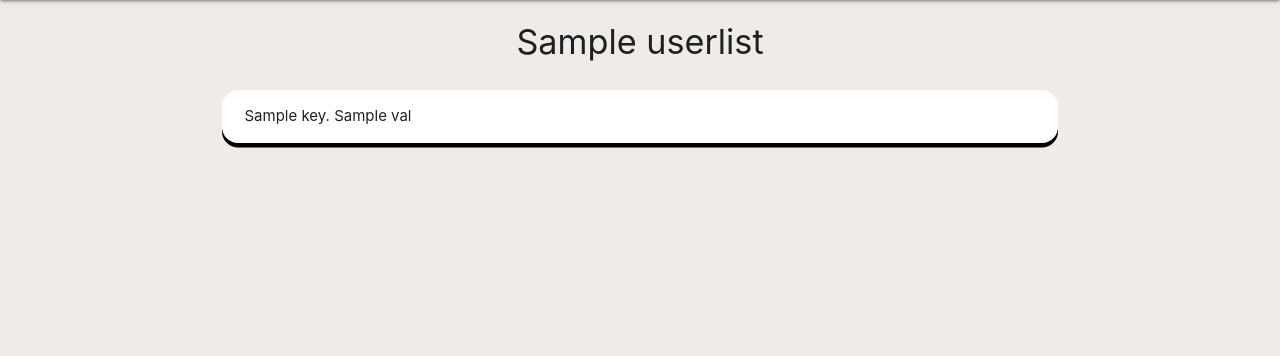
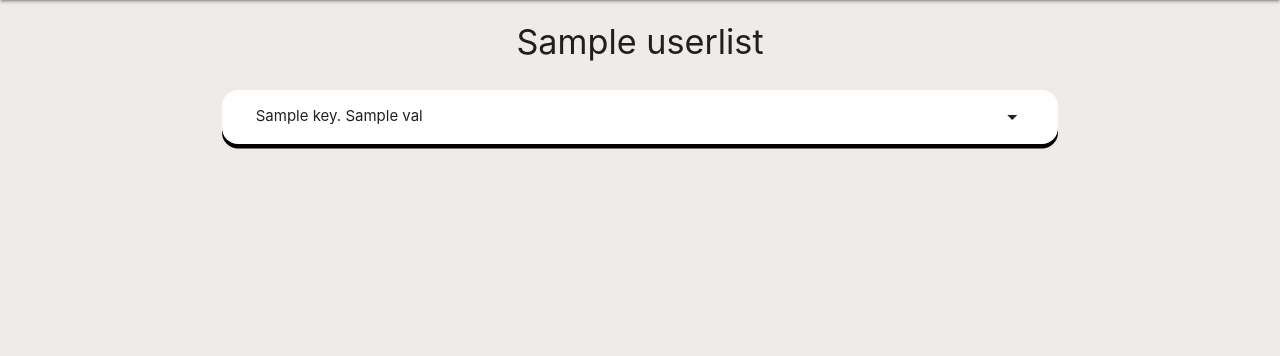
Before and after one commit to Shirral/Roll4, a Flask app: template roll4app/templates/listview.html in a window 1280 px wide. Shown: the part 64-420 px from the top of the page. Run offline with Flask 3, Linux system fonts and the light colour scheme; the template is opened without the code that fills it: most values are stand-ins (such as "Sample title", 1, 10 or a date in 2020).

Commit message:
Update styling

```diff
--- a/roll4app/templates/listview.html
+++ b/roll4app/templates/listview.html
@@ -5,8 +5,11 @@
     <h4 class="center">{{userlist['ListName']}}</h4>
 
     {% for key, val in userlist['ListItems'].items() %}
-            <div class="cardimport notesbtn" id="notesbtn{{key}}">
-                {{key + ". " + val}}
+            <div class="cardimport notesbtn row" id="notesbtn{{key}}">
+                <div class="col s12">
+                    {{key + ". " + val}}
+                    <i class="material-icons right">arrow_drop_down</i>
+                </div>
             </div>
             <div class="customhide notesview" id="notes{{key}}">
                 <p>{{userlist['ListItemNotes'][key]}}</p>
```
